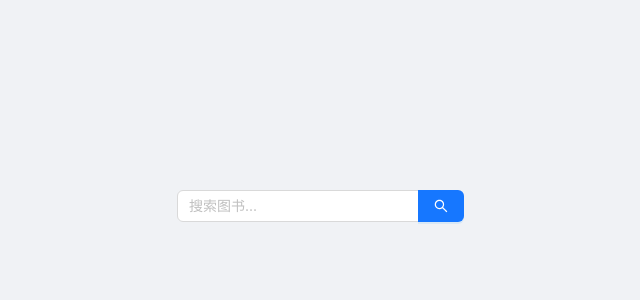
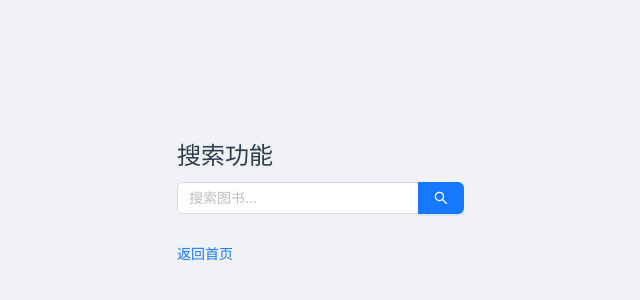
Before and after one commit to zennghuilan/book-menager-fe, a Vue app: page /search in a window 1280 px wide. Shown: the part 182-482 px from the top of the page, without its empty margins (319-959 px from the left). Built offline with nearby package versions, Linux system fonts and the light colour scheme.

Commit message:
标题的统一

```diff
--- a/src/views/Search-page.vue
+++ b/src/views/Search-page.vue
@@ -1,6 +1,7 @@
 <template>
 <div class="search-page">
     <div class="search-box">
+      <h2>搜索功能</h2>
         <a-input-search
         v-model:value="searchValue"
         placeholder="搜索图书..."
@@ -25,6 +26,10 @@
     <div v-if="searchResults.length === 0 && hasSearched" class="no-results">
         <p>未找到相关图书</p>
     </div>
+
+    <a-form-item>
+    <a @click="$router.push('/option')">返回首页</a>
+    </a-form-item>
 </div>
 </template>
 
```
